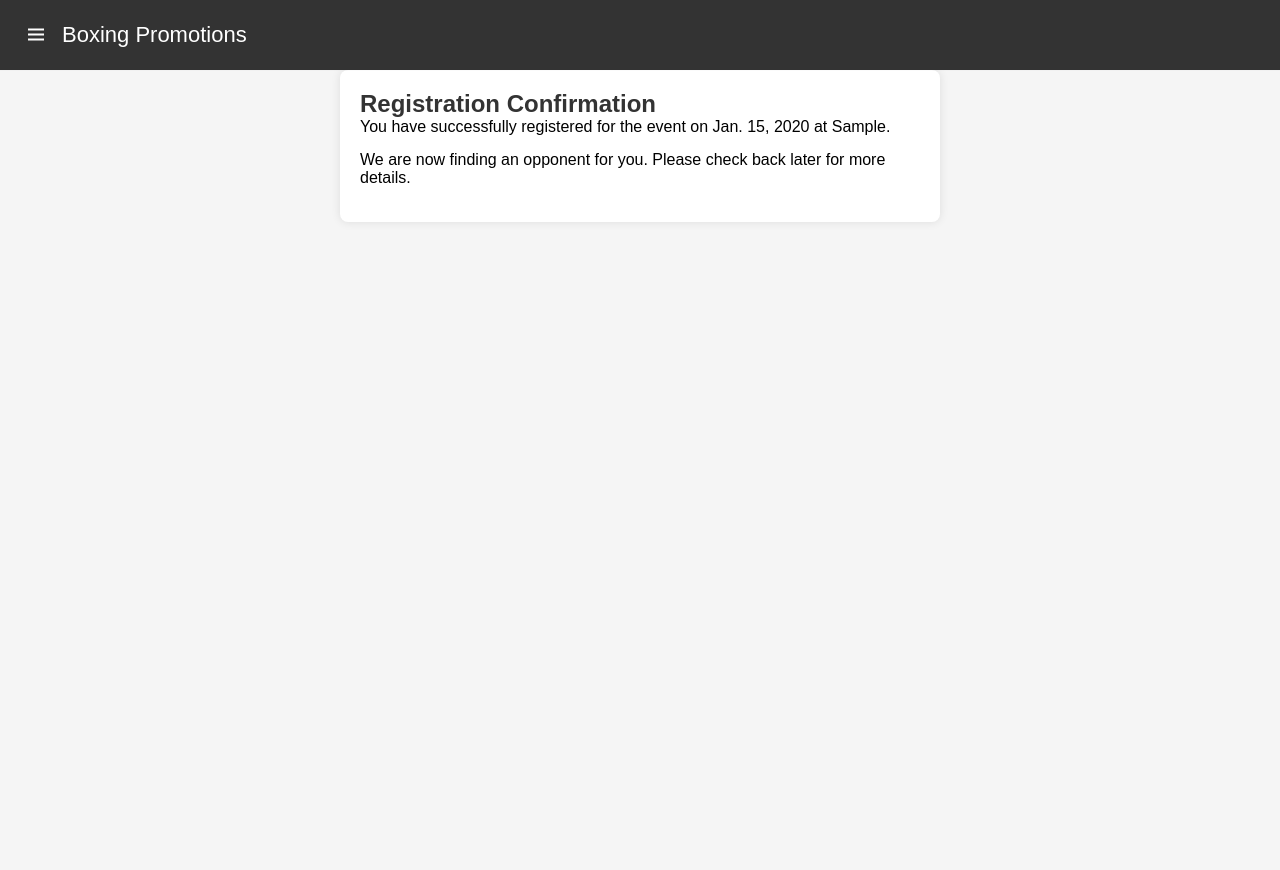
After one commit to zk-2905/Boxing_Promotions, a Django app: page /events/1/register/confirmation/ in a window 1280 px wide. The commit adds this page. Run offline with Django 3.2, Linux system fonts and the light colour scheme; a user stored in the database is signed in; tables that the repository leaves empty hold one stand-in row (values such as "Sample post"); parts of the project's set-up code (start-up, migrations or seed data) failed here and were passed over.

Commit message:
16th commit
Registration and matching opponent works

```diff
--- a/box/models.py
+++ b/box/models.py
@@ -68,7 +68,7 @@ class EventFight(models.Model):
         return f"{self.event} - {self.fight} - Order: {self.order}"
 
 class EventRegistration(models.Model):
-    user = models.ForeignKey(User, on_delete=models.CASCADE)
+    user = models.ForeignKey(User,null =True, on_delete=models.CASCADE)
     event = models.ForeignKey(BoxingEvent, on_delete=models.CASCADE)
 
     def __str__(self):
--- /dev/null
+++ b/box/static/box/css/event_registration_confirmation.css
@@ -0,0 +1,21 @@
+body {
+    font-family: Arial, sans-serif;
+    background-color: #f5f5f5;
+}
+
+.registration-confirmation-container {
+    max-width: 600px;
+    margin: 70px auto;
+    padding: 20px;
+    background-color: #fff;
+    border-radius: 8px;
+    box-shadow: 0 0 10px rgba(0, 0, 0, 0.1);
+}
+
+h2 {
+    color: #333;
+}
+
+p {
+    margin-bottom: 15px;
+}
--- a/box/templates/box/edit_event.html
+++ b/box/templates/box/edit_event.html
@@ -10,4 +10,8 @@
     {{ form.as_p }}
     <button type="submit">Update Event</button>
   </form>
+  <form method="post" action="{% url 'box:delete_event' event_id=event.id %}" style="margin-top: 20px;">
+    {% csrf_token %}
+    <button type="submit" style="color: red;">Delete Event</button>
+  </form>
 {% endblock %}
--- /dev/null
+++ b/box/templates/box/event_registration_confirmation.html
@@ -0,0 +1,15 @@
+<title>Confirmation</title>
+
+{% extends 'box/base.html' %}
+{% load static %}
+
+{% block content %}
+    <link rel="stylesheet" type="text/css" href="{% static 'box/css/event_registration_confirmation.css' %}">
+
+    <div class="registration-confirmation-container">
+        <h2>Registration Confirmation</h2>
+
+        <p>You have successfully registered for the event on {{ event.date }} at {{ event.location }}.</p>
+        <p>We are now finding an opponent for you. Please check back later for more details.</p>
+    </div>
+{% endblock %}
--- a/box/templates/box/events_list.html
+++ b/box/templates/box/events_list.html
@@ -3,11 +3,10 @@
 {% extends 'box/base.html' %}
 {% load static custom_filters %}
 
-<link rel="stylesheet" type="text/css" href="{% static 'box/css/events_list.css' %}">
-
 {% block title %}Upcoming Boxing Events{% endblock %}
 
 {% block content %}
+    <link rel="stylesheet" type="text/css" href="{% static 'box/css/events_list.css' %}">
     <div style="display: flex; justify-content: space-between; align-items: center;">
         <h2 style="margin-top: 70px;">Upcoming Boxing Events</h2>
 
--- a/box/templates/box/events_management.html
+++ b/box/templates/box/events_management.html
@@ -2,6 +2,7 @@
 {% extends 'box/base.html' %}
 
 {% block content %}
+
   <h2 style="margin-top: 70px;">Manage Events</h2>
 
   <a style="margin-top: 50px;" href="{% url 'box:create_event' %}">Create Event</a>
--- a/box/urls.py
+++ b/box/urls.py
@@ -1,6 +1,5 @@
 from django.urls import path
-from .views import HomePage, update_profile, event_detail, events_list,events_management,edit_event,create_event
-
+from .views import HomePage, update_profile, event_detail, events_list,events_management,edit_event,create_event,delete_event,event_registration_confirmation
 app_name = "box"
 
 urlpatterns = [
@@ -11,4 +10,6 @@ urlpatterns = [
     path('manage-events/', events_management, name='manage_events'),
     path('edit-event/<int:event_id>/', edit_event, name='edit_event'),
     path('create-event/', create_event, name='create_event'),
-]
+    path('delete-event/<int:event_id>/', delete_event, name='delete_event'),
+    path('events/<int:event_id>/register/confirmation/', event_registration_confirmation, name='event_registration_confirmation'),
+    ]
--- a/box/views.py
+++ b/box/views.py
@@ -40,9 +40,16 @@ def event_detail(request, event_id):
     registrations = EventRegistration.objects.filter(event=event)
     return render(request, 'box/event_detail.html', {'event': event})
 
+@login_required
+def event_registration_confirmation(request, event_id):
+    event = get_object_or_404(BoxingEvent, id=event_id)
+    register_event(request, event_id)
+    return render(request, 'box/event_registration_confirmation.html', {'event': event})
+
 def register_event(request, event_id):
     event = get_object_or_404(BoxingEvent, id=event_id)
     user_profile = UserProfile.objects.get_or_create(user=request.user)[0]
+    print("hhohohohoh")
 
     max_fights = 6
     current_fights_count = EventFight.objects.filter(event=event).count()
@@ -52,22 +59,20 @@ def register_event(request, event_id):
 
     if request.method == "POST":
         profile_form = UserProfileForm(request.POST, request.FILES, instance=user_profile)
-        if profile_form.is_valid():
-            profile_form.save()
 
-            existing_registration = EventRegistration.objects.filter(user=request.user, event=event)
-            if existing_registration.exists():
-                messages.warning(request, "You are already registered for this event.")
-                return redirect('box:events_list')
+        existing_registration = EventRegistration.objects.filter(user=request.user, event=event)
+        if existing_registration.exists():
+            messages.warning(request, "You are already registered for this event.")
+            return redirect('box:events_list')
 
-            registration = EventRegistration(user=request.user, event=event)
-            registration.save()
+        registration = EventRegistration(user=request.user, event=event)
+        registration.save()
 
-            matching_user = find_matching_user(request.user, event)
-            if matching_user:
-                create_fight(request.user, matching_user, event)
-                return redirect('box:event_detail', event_id=event.id) ### Need to send email to user to notify an opponent is found. Then on the event it must be on the event details where his name and opponent is alongside with othe oppponents ###
-            return redirect('box:events_list')
+        matching_user = find_matching_user(request.user, event)
+        if matching_user:
+            create_fight(request.user, matching_user, event)
+            return redirect('box:event_detail', event_id=event.id) ### Need to send email to user to notify an opponent is found. Then on the event it must be on the event details where his name and opponent is alongside with othe oppponents ###
+        return redirect('box:events_list')
     else:
         profile_form = UserProfileForm(instance=user_profile)
 
@@ -84,16 +89,16 @@ def create_fight(user1, user2, event):
     return event_fight
 
 def find_matching_user(current_user, event):
-    current_user_profile = current_user.profile
+    current_user_profile = current_user.userprofile
 
     if calculate_points(current_user_profile) == 0: ### for new boxers ###
-        zero_points_user = event.registered_users.filter(profile__wins=0, profile__draws=0, profile__losses=0, profile__weight__range=(current_user_profile.weight - 1, current_user_profile.weight + 1)).exclude(id=current_user.id)
+        zero_points_user = event.registered_users.filter(userprofile__wins=0, userprofile__draws=0, userprofile__losses=0, userprofile__weight__range=(current_user_profile.weight - 1, current_user_profile.weight + 1)).exclude(id=current_user.id)
         if zero_points_user.exists():
             return zero_points_user.first()
 
     for registered_user in event.registered_users.all(): ### for boxers who has fought before ###
         if registered_user != current_user:
-            registered_user_profile = registered_user.profile
+            registered_user_profile = registered_user.userprofile
             current_user_points = calculate_points(current_user_profile)
             registered_user_points = calculate_points(registered_user_profile)
 
@@ -136,3 +141,8 @@ def edit_event(request,event_id):
         form = EventForm(instance=event)
 
     return render(request, 'box/edit_event.html', {'form': form, 'event': event})
+
+def delete_event(request, event_id):
+    event = get_object_or_404(BoxingEvent,id=event_id)
+    event.delete()
+    return redirect('box:manage_events')
--- a/mysite/settings.py
+++ b/mysite/settings.py
@@ -42,6 +42,7 @@ INSTALLED_APPS = [
     'allauth.account',
     'allauth.socialaccount',
     'box',
+    'background_task',
     'django.contrib.contenttypes',
     'django.contrib.sessions',
     'django.contrib.messages',
@@ -144,3 +145,6 @@ MEDIA_ROOT = os.path.join(BASE_DIR, 'media')
 DEFAULT_AUTO_FIELD = 'django.db.models.BigAutoField'
 
 EMAIL_BACKEND = 'django.core.mail.backends.console.EmailBackend'
+
+# Background tasks settings
+BACKGROUND_TASK_RUN_ASYNC = True
```
Also changed, not shown: box/management/commands/delete_all_registrations.py (added, +10 -0 lines), box/static/box/css/event_detail.css (added, +36 -0 lines), box/templates/box/event_detail.html (+11 -4 lines), box/forms.py (line endings or trailing spaces), box/migrations/0009_auto_20240128_2151.py (added), box/migrations/0010_boxingevent_fights_count.py (added), box/migrations/0011_auto_20240128_2308.py (added), box/migrations/0012_auto_20240128_2334.py (added), box/migrations/0013_auto_20240128_2359.py (added), box/migrations/0014_auto_20240129_0006.py (added), box/templates/box/tasks.py (added).
